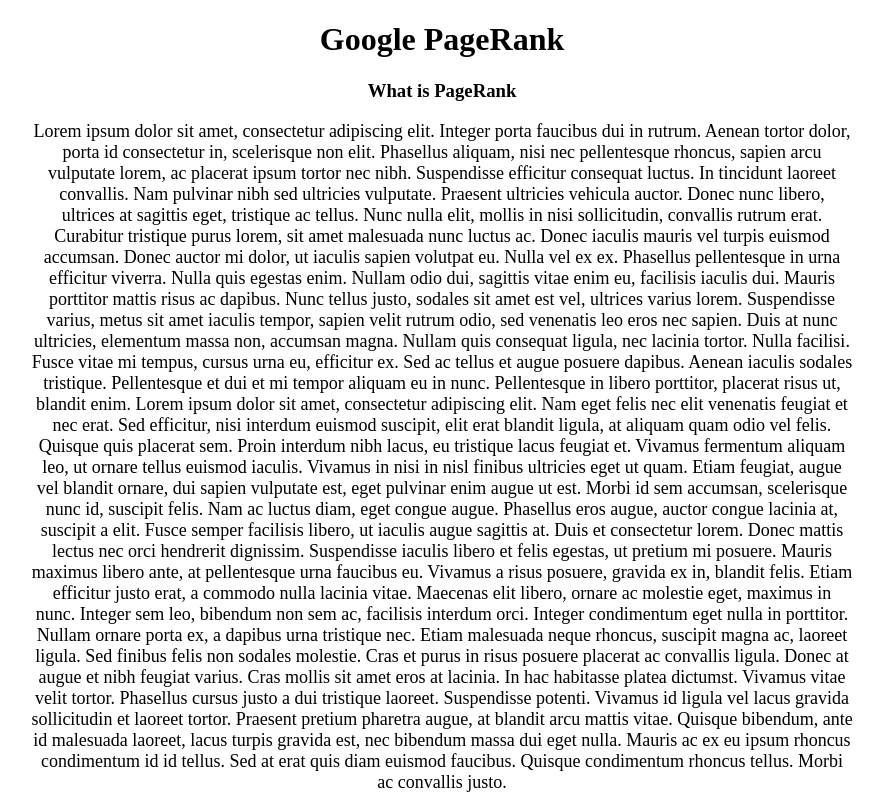
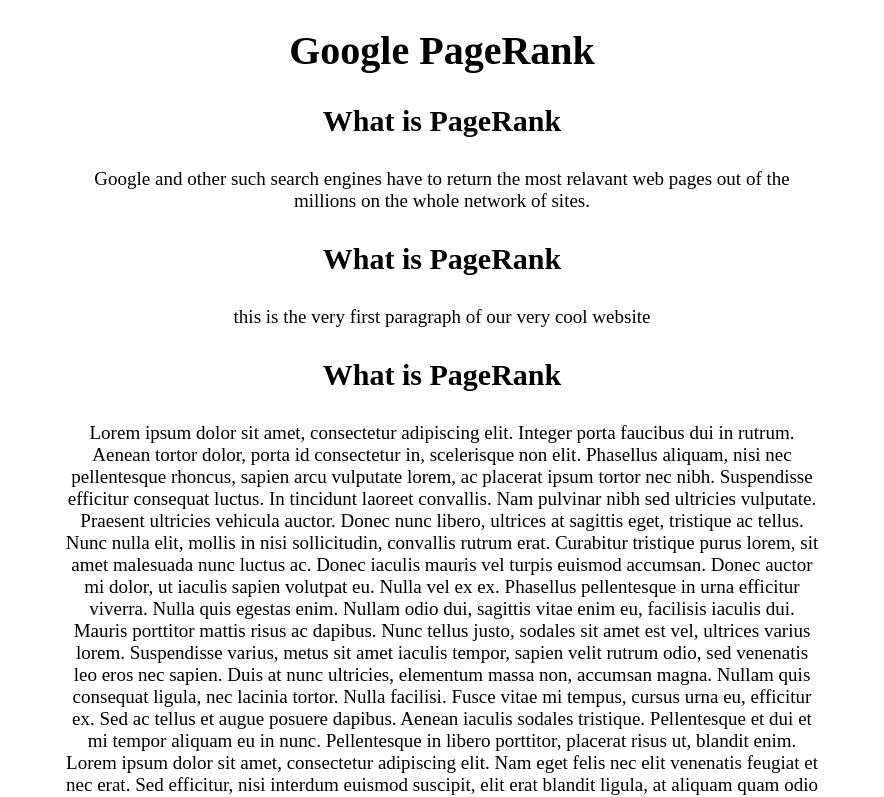
Before and after one commit to jamesyu30/pagerank, a plain HTML site: page index.html in a window 1280 px wide. Shown: the top 797 px of the page, without its empty margins (198-1082 px from the left). Drawn offline with Linux system fonts and the light colour scheme; files that its build step writes are made by us from their sources.

Commit message:
darn i was gonna do more then i remembered i had 20 math questions to do

```diff
--- a/index.html
+++ b/index.html
@@ -1,7 +1,7 @@
 <!DOCTYPE html>
 <html>
     <head>
-        <link rel="stylesheet" href="../static/css/mystyle.css">
+        <link rel="stylesheet" href="mystyle.css">
         <link rel="shortcut icon" type="image/jpg" href="../static/favicon.png"/>
         <title>TED super PageRankness</title>
     </head>
@@ -14,19 +14,8 @@
 
         <div class="intro">
             <h3>What is PageRank</h3>
-
             <p>
-
-
-Lorem ipsum dolor sit amet, consectetur adipiscing elit. Integer porta faucibus dui in rutrum. Aenean tortor dolor, porta id consectetur in, scelerisque non elit. Phasellus aliquam, nisi nec pellentesque rhoncus, sapien arcu vulputate lorem, ac placerat ipsum tortor nec nibh. Suspendisse efficitur consequat luctus. In tincidunt laoreet convallis. Nam pulvinar nibh sed ultricies vulputate. Praesent ultricies vehicula auctor. Donec nunc libero, ultrices at sagittis eget, tristique ac tellus. Nunc nulla elit, mollis in nisi sollicitudin, convallis rutrum erat. Curabitur tristique purus lorem, sit amet malesuada nunc luctus ac.
-
-Donec iaculis mauris vel turpis euismod accumsan. Donec auctor mi dolor, ut iaculis sapien volutpat eu. Nulla vel ex ex. Phasellus pellentesque in urna efficitur viverra. Nulla quis egestas enim. Nullam odio dui, sagittis vitae enim eu, facilisis iaculis dui. Mauris porttitor mattis risus ac dapibus. Nunc tellus justo, sodales sit amet est vel, ultrices varius lorem. Suspendisse varius, metus sit amet iaculis tempor, sapien velit rutrum odio, sed venenatis leo eros nec sapien. Duis at nunc ultricies, elementum massa non, accumsan magna. Nullam quis consequat ligula, nec lacinia tortor. Nulla facilisi. Fusce vitae mi tempus, cursus urna eu, efficitur ex. Sed ac tellus et augue posuere dapibus. Aenean iaculis sodales tristique.
-
-Pellentesque et dui et mi tempor aliquam eu in nunc. Pellentesque in libero porttitor, placerat risus ut, blandit enim. Lorem ipsum dolor sit amet, consectetur adipiscing elit. Nam eget felis nec elit venenatis feugiat et nec erat. Sed efficitur, nisi interdum euismod suscipit, elit erat blandit ligula, at aliquam quam odio vel felis. Quisque quis placerat sem. Proin interdum nibh lacus, eu tristique lacus feugiat et. Vivamus fermentum aliquam leo, ut ornare tellus euismod iaculis. Vivamus in nisi in nisl finibus ultricies eget ut quam. Etiam feugiat, augue vel blandit ornare, dui sapien vulputate est, eget pulvinar enim augue ut est. Morbi id sem accumsan, scelerisque nunc id, suscipit felis. Nam ac luctus diam, eget congue augue. Phasellus eros augue, auctor congue lacinia at, suscipit a elit.
-
-Fusce semper facilisis libero, ut iaculis augue sagittis at. Duis et consectetur lorem. Donec mattis lectus nec orci hendrerit dignissim. Suspendisse iaculis libero et felis egestas, ut pretium mi posuere. Mauris maximus libero ante, at pellentesque urna faucibus eu. Vivamus a risus posuere, gravida ex in, blandit felis. Etiam efficitur justo erat, a commodo nulla lacinia vitae. Maecenas elit libero, ornare ac molestie eget, maximus in nunc. Integer sem leo, bibendum non sem ac, facilisis interdum orci. Integer condimentum eget nulla in porttitor. Nullam ornare porta ex, a dapibus urna tristique nec. Etiam malesuada neque rhoncus, suscipit magna ac, laoreet ligula. Sed finibus felis non sodales molestie. Cras et purus in risus posuere placerat ac convallis ligula. Donec at augue et nibh feugiat varius. Cras mollis sit amet eros at lacinia.
-
-In hac habitasse platea dictumst. Vivamus vitae velit tortor. Phasellus cursus justo a dui tristique laoreet. Suspendisse potenti. Vivamus id ligula vel lacus gravida sollicitudin et laoreet tortor. Praesent pretium pharetra augue, at blandit arcu mattis vitae. Quisque bibendum, ante id malesuada laoreet, lacus turpis gravida est, nec bibendum massa dui eget nulla. Mauris ac ex eu ipsum rhoncus condimentum id id tellus. Sed at erat quis diam euismod faucibus. Quisque condimentum rhoncus tellus. Morbi ac convallis justo.
+                Google and other such search engines have to return the most relavant web pages out of the millions on the whole network of sites.
             </p>
         </div>
 
--- a/mystyle.css
+++ b/mystyle.css
@@ -1,12 +1,20 @@
 .center {
-    margin:auto;
-    width: 65%;
-    text-align: center;
+  margin:auto;
+  width: 60%;
+  text-align: center;
 }
 
 p {
-    font-family: "Lucida Sans Typewriter";
-    font-size: 18px;
+  font-family: "Lucida Sans Typewriter";
+  font-size: 19px;
+}
+
+h1 {
+  font-size: 40px;
+}
+
+h3{
+  font-size: 30px;
 }
 
 body::-webkit-scrollbar {
```
